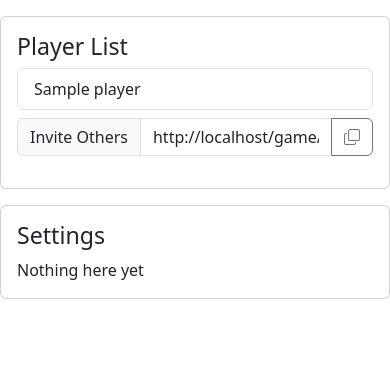
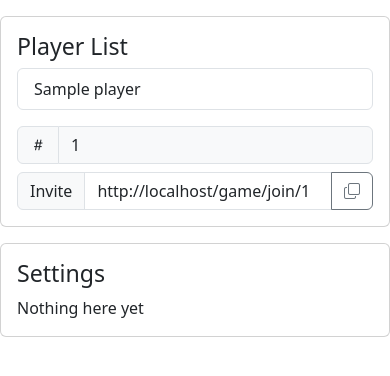
Before and after one commit to HSBI-Lerngruppe-Bres/WebTechnologienHausarbeit, a Flask app: template bruno/sites/templates/game/lobby.html in a window 390 px wide. Shown: the part 58-434 px from the top of the page. Run offline with Flask 3, Linux system fonts and the light colour scheme; tables that the repository leaves empty hold one stand-in row (values such as "Sample post"); the template is opened without the code that fills it: values that come from a table or form of the project are taken from there, most other values are stand-ins (such as "Sample title", 1, 10 or a date in 2020); parts of the project's set-up code (start-up, migrations or seed data) failed here and were passed over.

Commit message:
feat: game code + breakpoints

```diff
--- a/bruno/sites/templates/game/lobby.html
+++ b/bruno/sites/templates/game/lobby.html
@@ -3,7 +3,7 @@
 {% block content %}
     <div class="row justify-content-center pt-3 g-3">
         <!-- Player List on the Left -->
-        <div class="col-12 col-sm-10 col-lg-3">
+        <div class="col-12 col-sm-10 col-lg-5 col-xl-4">
             <div class="card">
                <div class="card-body">
                     <h3 class="card-title">Player List</h3>
@@ -14,20 +14,23 @@
                             No players yet.
                         {% endfor %}
                     </ul>
-                    <div class="input-group mb-3 pt-2">
-                        <span class="input-group-text"><label for="inviteLink" class="">Invite Others</label></span>
+                    <div class="input-group mt-3">
+                        <span class="input-group-text"><i class="bi bi-hash"></i></span>
+                        <span class="input-group-text flex-grow-1">{{ hashed_game_id }}</span>
+                    </div>
+                    <div class="input-group mt-2">
+                        <span class="input-group-text"><label for="inviteLink" class="">Invite</label></span>
                         <input type="text" id="inviteLink" class="form-control" value="{{ url_for('sites.game.join', hashed_game_id=hashed_game_id, _external=True) }}" readonly>
                         <button class="btn btn-outline-secondary" type="button" id="copyButton" onclick="copyInviteLink()">
                             <i class="bi bi-copy"></i>
                         </button>
                     </div>
-
                 </div>
             </div>
         </div>
 
         <!-- Settings Menu on the Right -->
-        <div class="col-12 col-sm-10 col-lg-6">
+        <div class="col-12 col-sm-10 col-md-10 col-lg-6 col-xl-6">
             <div class="card">
                 <div class="card-body">
                     <h3 class="card-title">Settings</h3>
```
